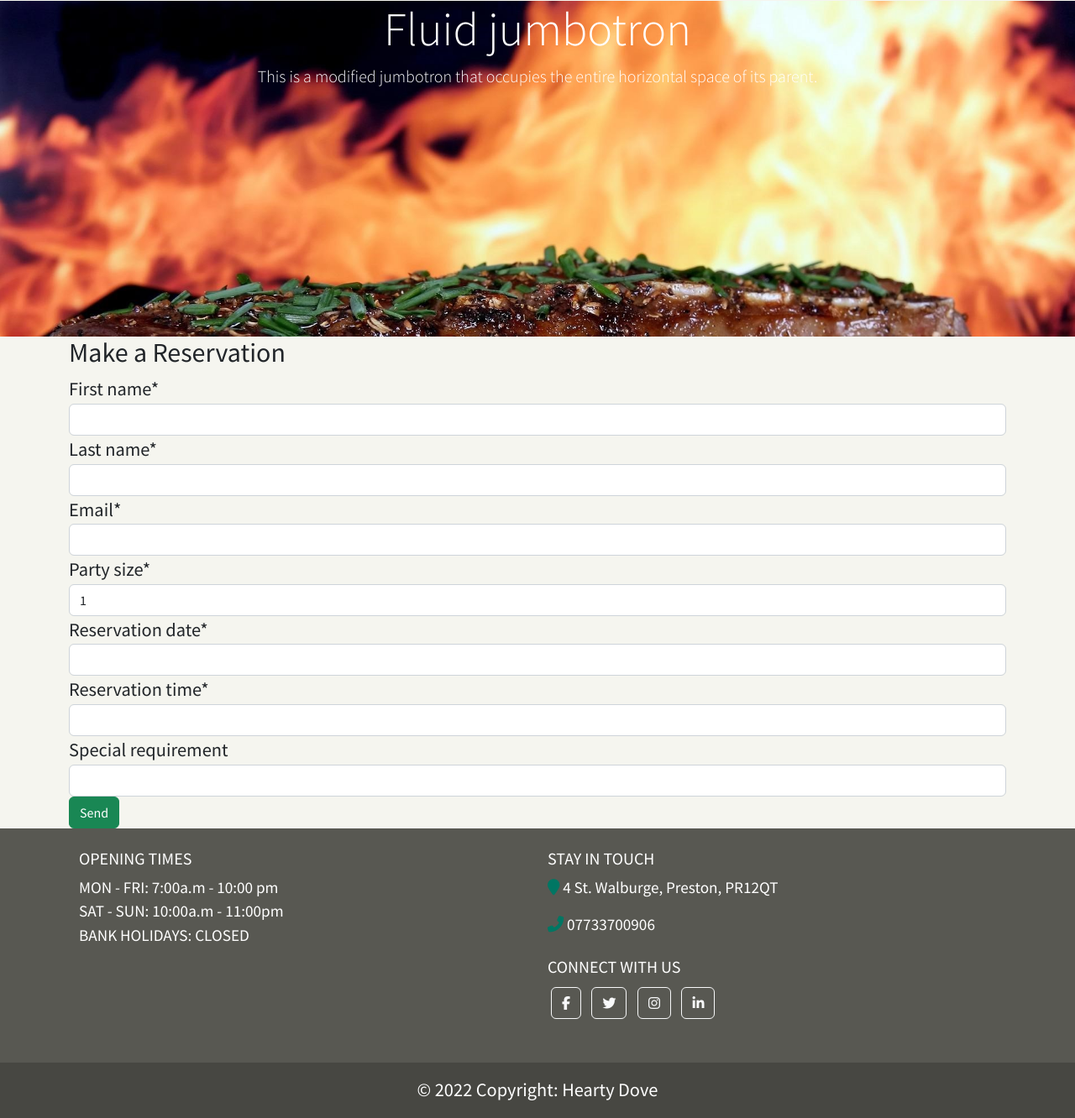
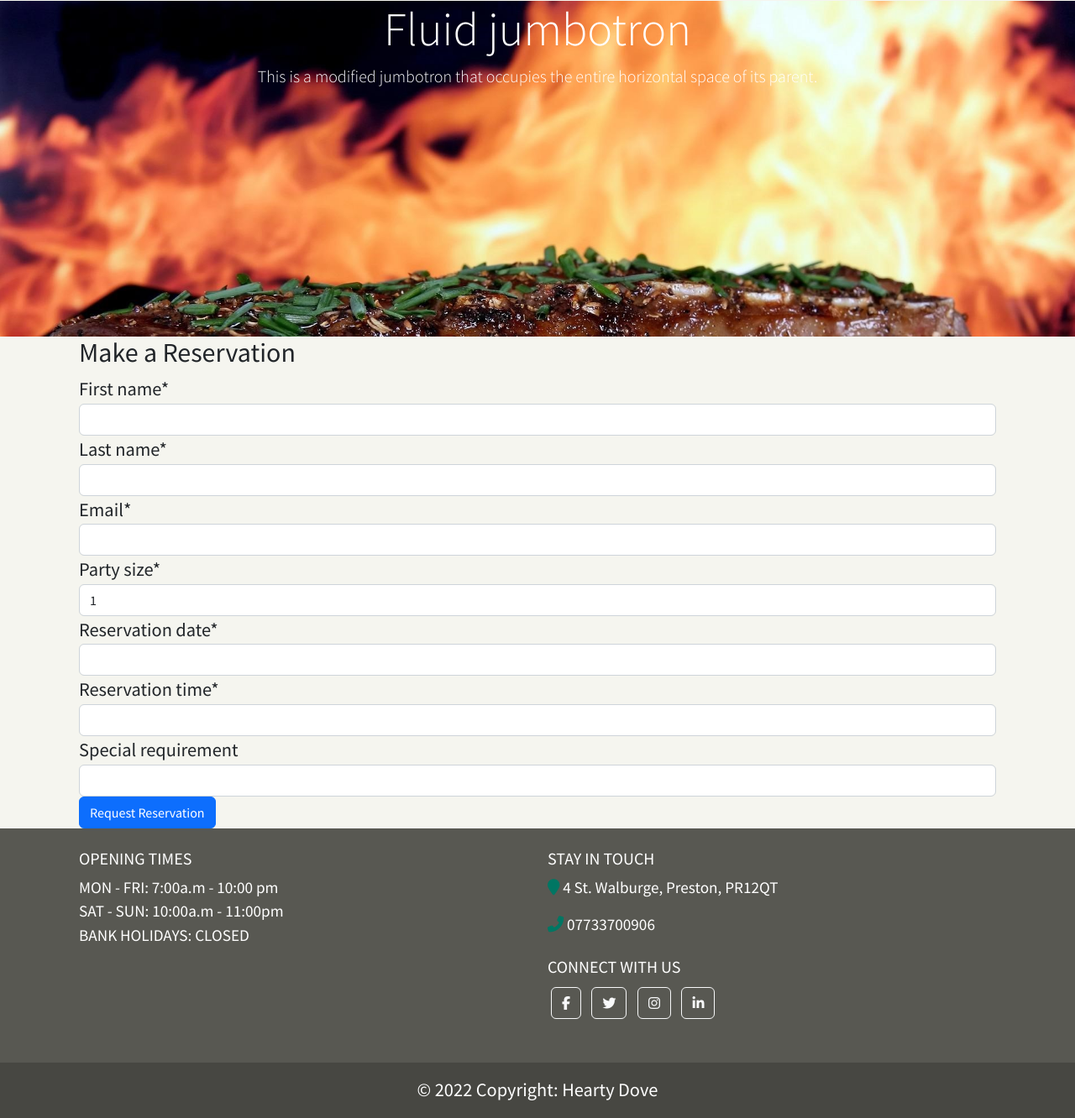
Before and after one commit to Code-Institute-Submissions/valerieoni-hearty-dove-restaurant_OctResub, a Django app: page /reservation/ in a window 1280 px wide. Shown: the part 97-1429 px from the top of the page at 84% size. Run offline with Django 4.2, Linux system fonts and the light colour scheme; some libraries are stand-ins or nearby versions.

Commit message:
define reservation form layout using crispy form layout helper

```diff
--- a/reservation/forms.py
+++ b/reservation/forms.py
@@ -1,5 +1,7 @@
 from .models import Reservation, Customer
 from django import forms
+from crispy_forms.helper import FormHelper
+from crispy_forms.layout import Layout, Field, Submit, Div
 
 
 class ReservationForm(forms.ModelForm):
@@ -13,6 +15,20 @@ class ReservationForm(forms.ModelForm):
             'first_name', 'last_name', 'email', 'party_size',
             'reservation_date', 'reservation_time', 'special_requirement')
 
+    @property
+    def helper(self):
+        ''' Set form layout using cripy form'''
+        helper = FormHelper()
+        helper.layout = Layout(
+            Div('first_name', 'last_name'),
+            Field('email'),
+            Field('party_size'),
+            Div('reservation_date', 'reservation_time'),
+            Field('special_requirement'),
+            Submit('submit', 'Request Reservation')
+        )
+        return helper
+
 
 class CustomerForm(forms.ModelForm):
     class Meta:
--- a/reservation/templates/reservation/reservation_request.html
+++ b/reservation/templates/reservation/reservation_request.html
@@ -3,9 +3,8 @@
 {% load crispy_forms_tags %}
 
 {% block content %}
-    <h2>Make a Reservation</h1>
-    {{ reservation_form | crispy}}
-
-    <input type="submit" class="btn btn-success" value="Send">
-
+    <div class="container">
+        <h2>Make a Reservation</h1>
+            {% crispy form_class %}
+    </div>
 {% endblock%}
--- a/reservation/views.py
+++ b/reservation/views.py
@@ -8,8 +8,8 @@ class ReservationRequest(View):
     ''' returns reservation form '''
 
     def get(self, request, *args, **kwargs):
-        reservation_form = ReservationForm()
+        form_class = ReservationForm()
         template_name = 'reservation/reservation_request.html'
 
         return render(request, template_name, {
-            'reservation_form': reservation_form})
+            'form_class': form_class})
```
